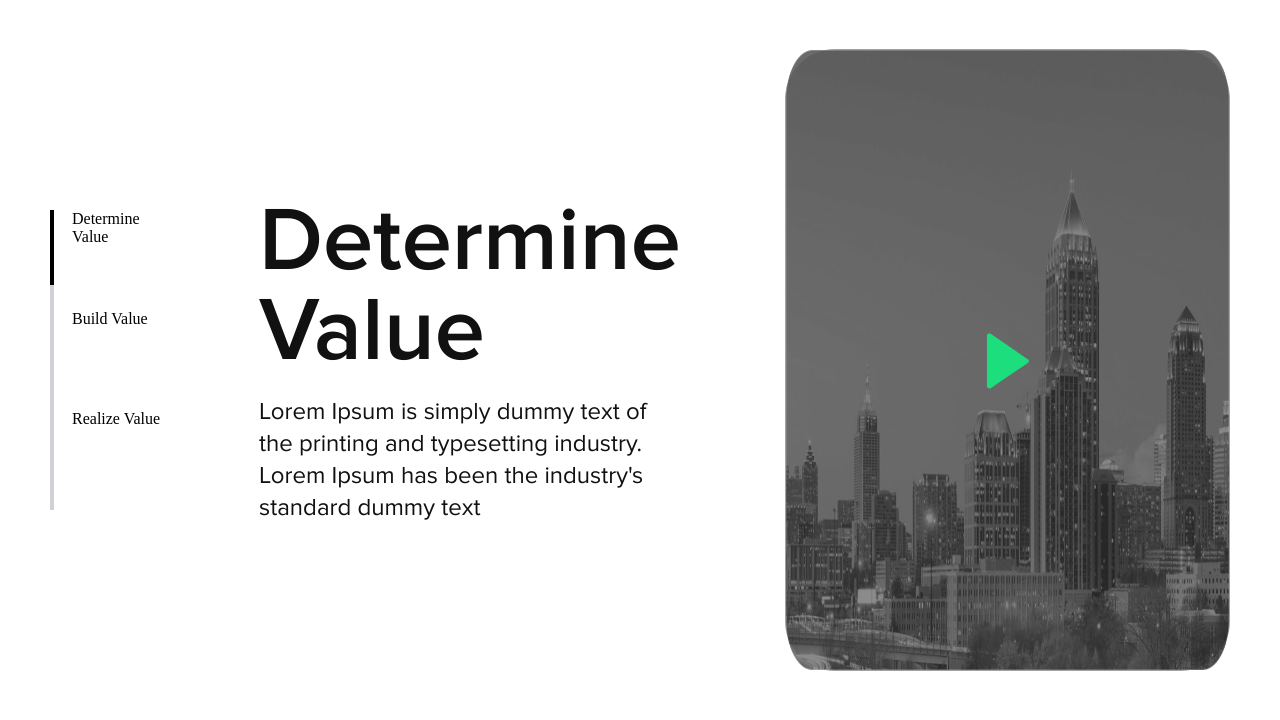
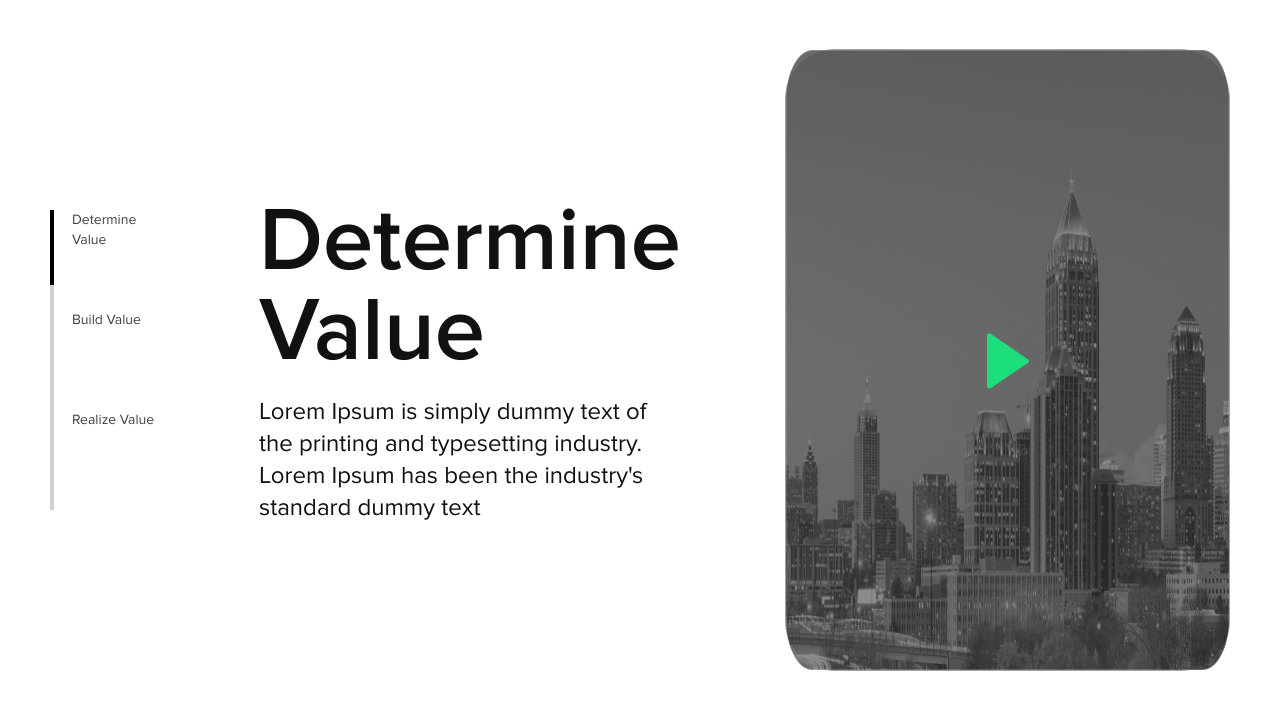
Before and after one commit to AZheleznaya/EA_hometasks, a PHP site: page / in a window 1280 px wide. Shown: the part 161-881 px from the top of the page. Run offline with PHP 8.4, Linux system fonts and the light colour scheme.

Commit message:
Module 3: vertical sliders - fonts updated

```diff
--- a/03_Module/02_Day_verticalSlider/main.css
+++ b/03_Module/02_Day_verticalSlider/main.css
@@ -201,6 +201,16 @@
   height: auto;
   padding-left: 22px;
 }
+.swiper-left .swiper-container__left .swiper-slide__text {
+  max-width: 98px;
+  font-family: "Proxima Nova Rg";
+  font-style: normal;
+  font-weight: 400;
+  font-size: 14px;
+  line-height: 20px;
+  color: #111111;
+  opacity: 0.8;
+}
 .swiper-left .swiper-container__left .swiper-pagination {
   width: 4px;
   background: #D0D0D5;
--- a/03_Module/02_Day_verticalSlider/pug/swiper-left.pug
+++ b/03_Module/02_Day_verticalSlider/pug/swiper-left.pug
@@ -1,8 +1,6 @@
 mixin swiper-left()
     section.swiper-left
         .swiper-container__left
-            //- .progress
-            //-     .progress-value
             .swiper-wrapper
                 each slide in ["Determine Value", "Build Value", "Realize Value", "Test"]
                     .swiper-slide
--- a/03_Module/02_Day_verticalSlider/scss/plugins/swiper-left.scss
+++ b/03_Module/02_Day_verticalSlider/scss/plugins/swiper-left.scss
@@ -16,6 +16,17 @@
             width: 100%;
             height: auto;
             padding-left: 22px;
+
+            &__text {
+                max-width: 98px;
+                font-family: 'Proxima Nova Rg';
+                font-style: normal;
+                font-weight: 400;
+                font-size: 14px;
+                line-height: 20px;
+                color: #111111;
+                opacity: 0.8;
+            }
         }
 
         .swiper-pagination {
```
